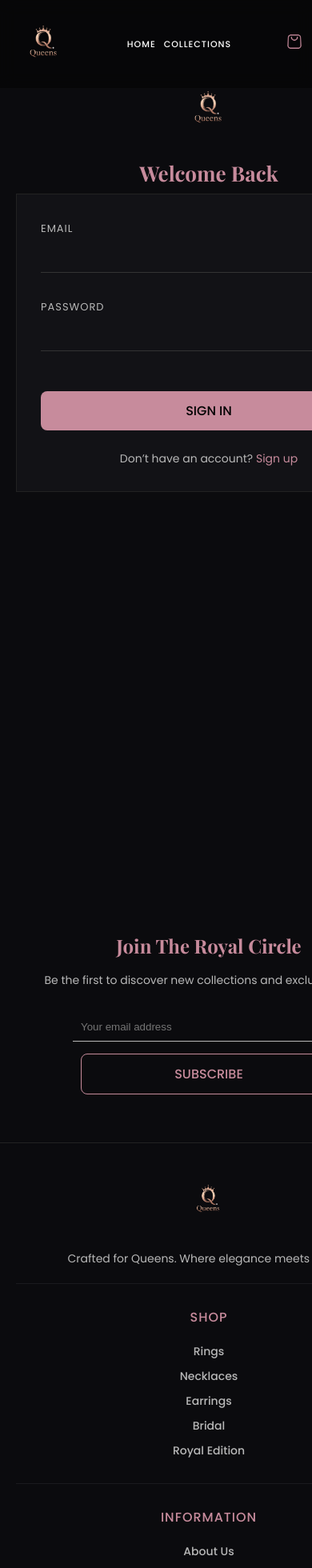
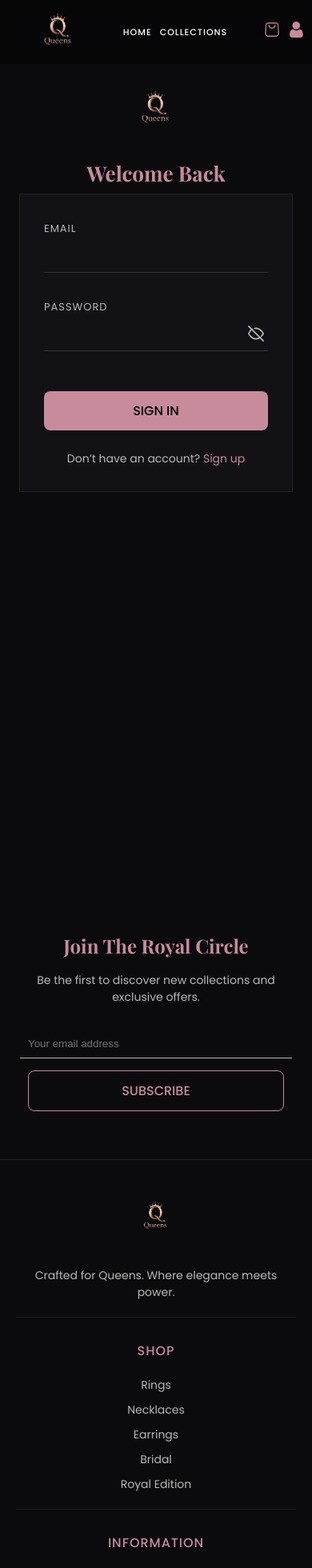
Before and after one commit to VaishnaviCodes-byte/Queens, a React (Vite) app in the folder frontend/queens/: page /account in a window 390 px wide. Shown: the top 1960 px of the page at 80% size. Built offline with nearby package versions, Linux system fonts and the light colour scheme.

Commit message:
frontend updates

```diff
--- a/frontend/queens/src/components/CategoryCard.jsx
+++ b/frontend/queens/src/components/CategoryCard.jsx
@@ -1,4 +1,5 @@
 import { Link } from "react-router-dom";
+
 
 function CategoryCard({ category }) {
   return (
@@ -8,9 +9,9 @@ function CategoryCard({ category }) {
     >
       <div className="category-overlay">
         <h2>{category.title}</h2>
-        <Link to={`/category/${category.id}`} className="explore-btn">
-          EXPLORE →
-        </Link>
+        <Link to={`/collections?category=${category.id}`} className="explore-btn">
+  EXPLORE →
+</Link>
       </div>
     </div>
   );
--- a/frontend/queens/src/components/CraftSection.jsx
+++ b/frontend/queens/src/components/CraftSection.jsx
@@ -1,9 +1,11 @@
 import "../styles/craft.css";
 import craftImage from "../assets/craft.jpg";
 
+import { Link } from "react-router-dom";
+
 function CraftSection() {
   return (
-    <section className="craft-section">
+    <section id="craft" className="craft-section">
       <div className="craft-container">
 
         <div className="craft-image">
@@ -27,10 +29,11 @@ function CraftSection() {
             element is chosen with care. Our jewelry is more than an accessory —
             it's a celebration of strength, elegance, and the queens who wear them.
           </p>
-
+          <Link to="/collections">
           <button className="craft-btn">
             DISCOVER OUR CRAFT
-          </button>
+          </button></Link>
+
         </div>
 
       </div>
--- a/frontend/queens/src/components/Footer.jsx
+++ b/frontend/queens/src/components/Footer.jsx
@@ -1,7 +1,14 @@
 import "../styles/footer.css";
 import logo from "../assets/logo.png";
+import { useNavigate } from "react-router-dom";
 
 function Footer() {
+  const navigate = useNavigate();
+
+  const handleNavigation = (category) => {
+    navigate(`/collections?category=${category}`);
+    window.scrollTo({ top: 0, behavior: "smooth" });
+  };
   return (
     <footer className="footer">
 
@@ -27,14 +34,13 @@ function Footer() {
           </p>
         </div>
 
-        {/* Shop Column */}
         <div className="footer-col">
           <h4>SHOP</h4>
-          <a href="#">Rings</a>
-          <a href="#">Necklaces</a>
-          <a href="#">Earrings</a>
-          <a href="#">Bridal</a>
-          <a href="#">Royal Edition</a>
+          <p onClick={() => handleNavigation("rings")}>Rings</p>
+          <p onClick={() => handleNavigation("necklaces")}>Necklaces</p>
+          <p onClick={() => handleNavigation("earrings")}>Earrings</p>
+          <p onClick={() => handleNavigation("bridal")}>Bridal</p>
+          <p onClick={() => handleNavigation("royal")}>Royal Edition</p>
         </div>
 
         {/* Information Column */}
--- a/frontend/queens/src/components/Hero.jsx
+++ b/frontend/queens/src/components/Hero.jsx
@@ -1,6 +1,7 @@
 import "../styles/hero.css";
 import heroImage from "../assets/hero.png";
 import logo from "../assets/logo.png";
+import { Link } from "react-router-dom";
 
 function Hero() {
   return (
@@ -24,8 +25,10 @@ function Hero() {
         </p>
 
         <div className="hero-buttons">
-          <button className="btn-outline">SHOP COLLECTION</button>
-          <button className="btn-link">EXPLORE STORY</button>
+          <Link to="/collections"><button className="btn-outline">SHOP COLLECTION</button></Link>
+          <a href="#craft">
+  <button className="btn-link">EXPLORE STORY</button>
+</a>
         </div>
       </div>
     </section>
--- a/frontend/queens/src/pages/CollectionsPage.jsx
+++ b/frontend/queens/src/pages/CollectionsPage.jsx
@@ -6,9 +6,14 @@ import "../styles/global.css";
 // import { useContext } from "react";
 import { AuthContext } from "../context/AuthContext";
 import { useNavigate } from "react-router-dom";
+import { useSearchParams } from "react-router-dom";
+import { useEffect } from "react";
 
 function CollectionsPage() {
-  const [selectedCategory, setSelectedCategory] = useState("all");
+  const [searchParams] = useSearchParams();
+const categoryFromURL = searchParams.get("category") || "all";
+
+const [selectedCategory, setSelectedCategory] = useState(categoryFromURL);
   const { addToCart } = useContext(CartContext);
   const { user } = useContext(AuthContext);
   const navigate = useNavigate();
@@ -17,6 +22,11 @@ function CollectionsPage() {
     selectedCategory === "all"
       ? products
       : products.filter((p) => p.category === selectedCategory);
+      useEffect(() => {
+  if (categoryFromURL) {
+    setSelectedCategory(categoryFromURL);
+  }
+}, [categoryFromURL]);
 
   return (
     <div className="collections-page">
@@ -29,7 +39,10 @@ function CollectionsPage() {
             <button
               key={cat}
               className={selectedCategory === cat ? "active" : ""}
-              onClick={() => setSelectedCategory(cat)}
+              onClick={() => {
+  setSelectedCategory(cat);
+  navigate(`/collections?category=${cat}`);
+}}
             >
               {cat.toUpperCase()}
             </button>
--- a/frontend/queens/src/styles/account.css
+++ b/frontend/queens/src/styles/account.css
@@ -41,7 +41,8 @@
 
 .account-card {
   background: #121216;
-  width: 420px;
+  width: 80%;
+  max-width: 420px;
   padding: 50px;
   border: 1px solid #222;
 }
--- a/frontend/queens/src/styles/categories.css
+++ b/frontend/queens/src/styles/categories.css
@@ -83,6 +83,7 @@
 @media (max-width: 700px) {
   .categories-grid {
     grid-template-columns: 1fr;
+    justify-items: center;
   }
 }
 
@@ -123,6 +124,7 @@
 
   .categories-grid {
     gap: 25px;
+    justify-items: center;
   }
 
   .category-card {
@@ -149,6 +151,11 @@
     font-size: 24px;
   }
 
+  .categories-grid {
+    gap: 25px;
+    justify-items: center;
+  }
+
   .category-card {
     height: 280px;
   }
--- a/frontend/queens/src/styles/footer.css
+++ b/frontend/queens/src/styles/footer.css
@@ -68,6 +68,9 @@
   color: var(--accent-rose);
   margin-bottom: 20px;
   letter-spacing: 1px;
+}
+.footer-col p{
+  cursor: pointer;
 }
 
 .footer-col a {
--- a/frontend/queens/src/styles/navbar.css
+++ b/frontend/queens/src/styles/navbar.css
@@ -6,7 +6,7 @@
   height: 80px;
   padding: 0 60px;
   display: flex;
-  justify-content: space-between;
+  justify-content: space-around;
   align-items: center;
   z-index: 1000;
   background: rgba(13, 13, 18, 0.9);
@@ -26,6 +26,8 @@
   gap: 40px;
   font-size: 13px;
   letter-spacing: 2px;
+  flex-wrap: nowrap;
+  overflow: hidden;
 }
 
 .nav-links a {
@@ -40,6 +42,7 @@
   align-items: center;
   gap: 20px;
   justify-content: center;
+  flex-shrink: 0;
 }
 
 .nav-icons img {
@@ -81,6 +84,7 @@
 
   .navbar {
     padding: 15px 20px;
+    justify-content: space-around;
   }
 
   .nav-links {
@@ -110,6 +114,7 @@
   .nav-links {
     gap: 10px;
     font-size: 11px;
+    justify-content: space-around;
   }
 
   .nav-logo img {
@@ -131,3 +136,14 @@
   backdrop-filter: blur(10px);
   background: rgba(0, 0, 0, 0.4);
 }
+
+@media (max-width: 768px) {
+  .nav-links {
+    gap: 10px;
+    font-size: 11px;
+  }
+
+  .navbar {
+    padding: 0 15px;
+  }
+}
```
